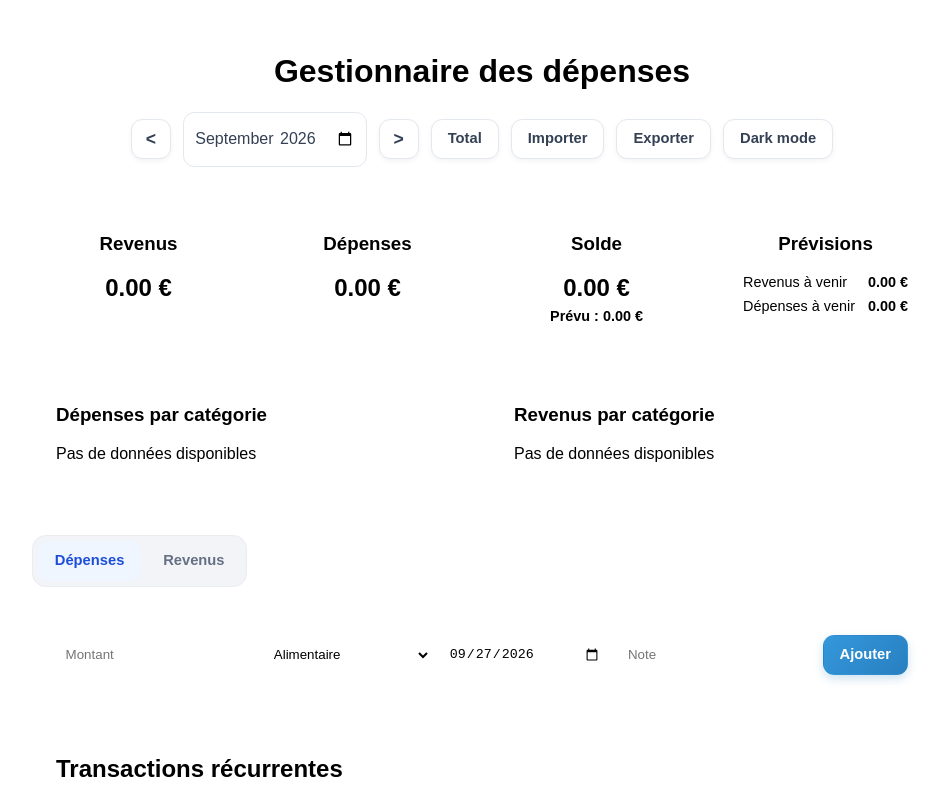
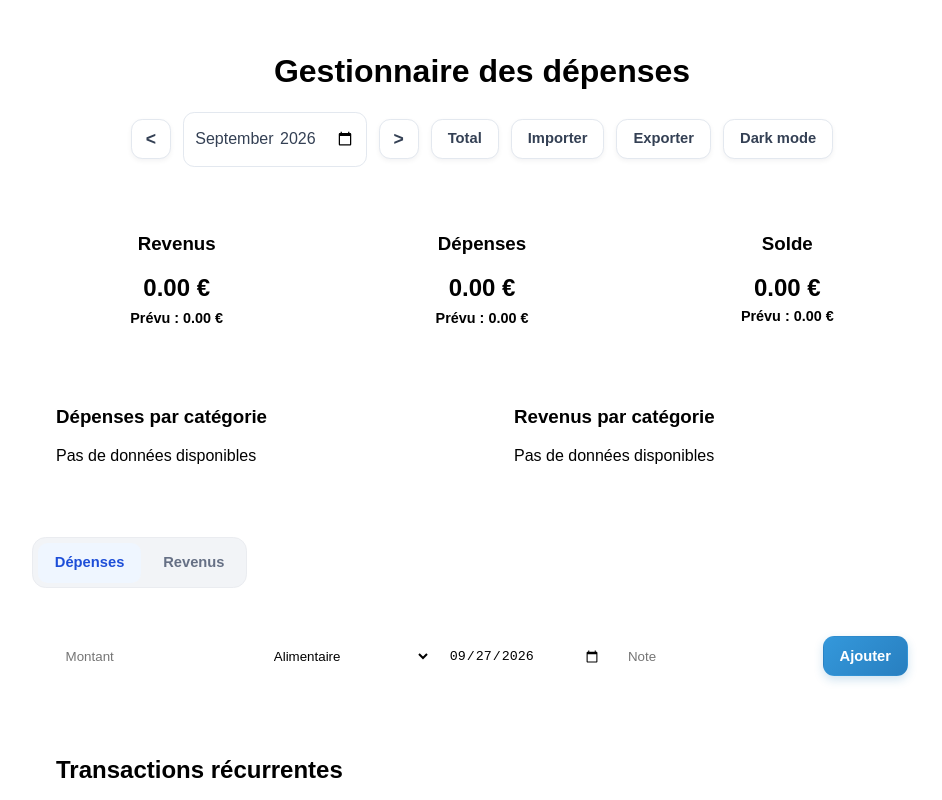
Before and after one commit to BlueDax/projects, a React (Create React App) app in the folder tracker-finance/: page / in a window 1280 px wide. Shown: the top 800 px of the page, without its empty margins (158-1100 px from the left). Built offline with nearby package versions, Linux system fonts and the light colour scheme.

Commit message:
Refactor prediction card styles and update predicted totals display

```diff
--- a/tracker-finance/src/App.js
+++ b/tracker-finance/src/App.js
@@ -249,16 +249,11 @@ const styles = {
     flex: 1,
     textAlign: "center",
   },
-  predictionCard: {
-    background: "var(--forecast-surface)",
-    border: "1px solid var(--forecast-border)",
-  },
-  predictionLine: {
-    display: "flex",
-    justifyContent: "space-between",
-    gap: "0.75rem",
+  predictedTotal: {
+    color: "var(--forecast-text)",
+    fontSize: "0.9rem",
+    fontWeight: "600",
     marginTop: "0.5rem",
-    fontSize: "0.9rem",
   },
   upcomingRow: {
     background: "var(--forecast-row)",
@@ -816,6 +811,9 @@ function App() {
           >
             {totals.inc.toFixed(2)} €
           </div>
+          <div style={styles.predictedTotal}>
+            Prévu : {(totals.inc + predictedTotals.inc).toFixed(2)} €
+          </div>
         </div>
         <div style={styles.card}>
           <h3>Dépenses</h3>
@@ -823,6 +821,9 @@ function App() {
             style={{ color: "var(--expense)", fontSize: "1.5rem", fontWeight: "bold" }}
           >
             {totals.exp.toFixed(2)} €
+          </div>
+          <div style={styles.predictedTotal}>
+            Prévu : {(totals.exp + predictedTotals.exp).toFixed(2)} €
           </div>
         </div>
         <div style={styles.card}>
@@ -845,17 +846,6 @@ function App() {
             }}
           >
             Prévu : {projectedBalance.toFixed(2)} €
-          </div>
-        </div>
-        <div style={{ ...styles.card, ...styles.predictionCard }}>
-          <h3>Prévisions</h3>
-          <div style={styles.predictionLine}>
-            <span>Revenus à venir</span>
-            <strong>{predictedTotals.inc.toFixed(2)} €</strong>
-          </div>
-          <div style={styles.predictionLine}>
-            <span>Dépenses à venir</span>
-            <strong>{predictedTotals.exp.toFixed(2)} €</strong>
           </div>
         </div>
       </div>
```
